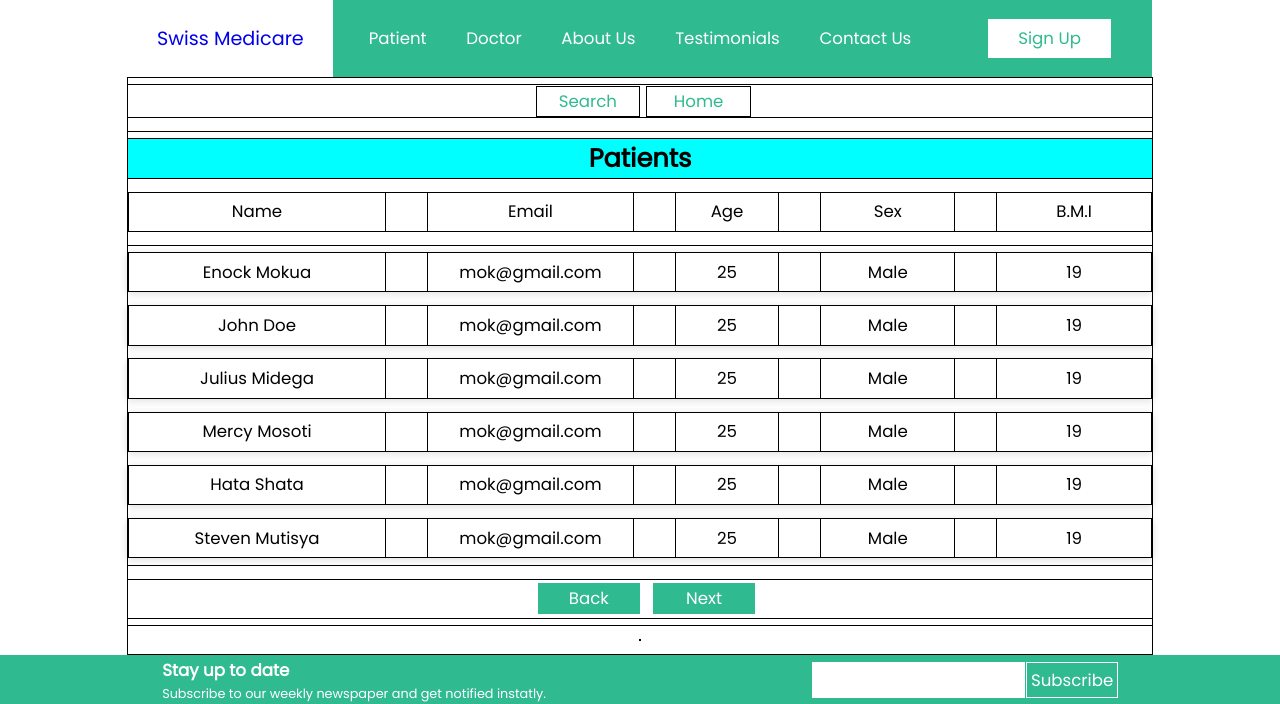
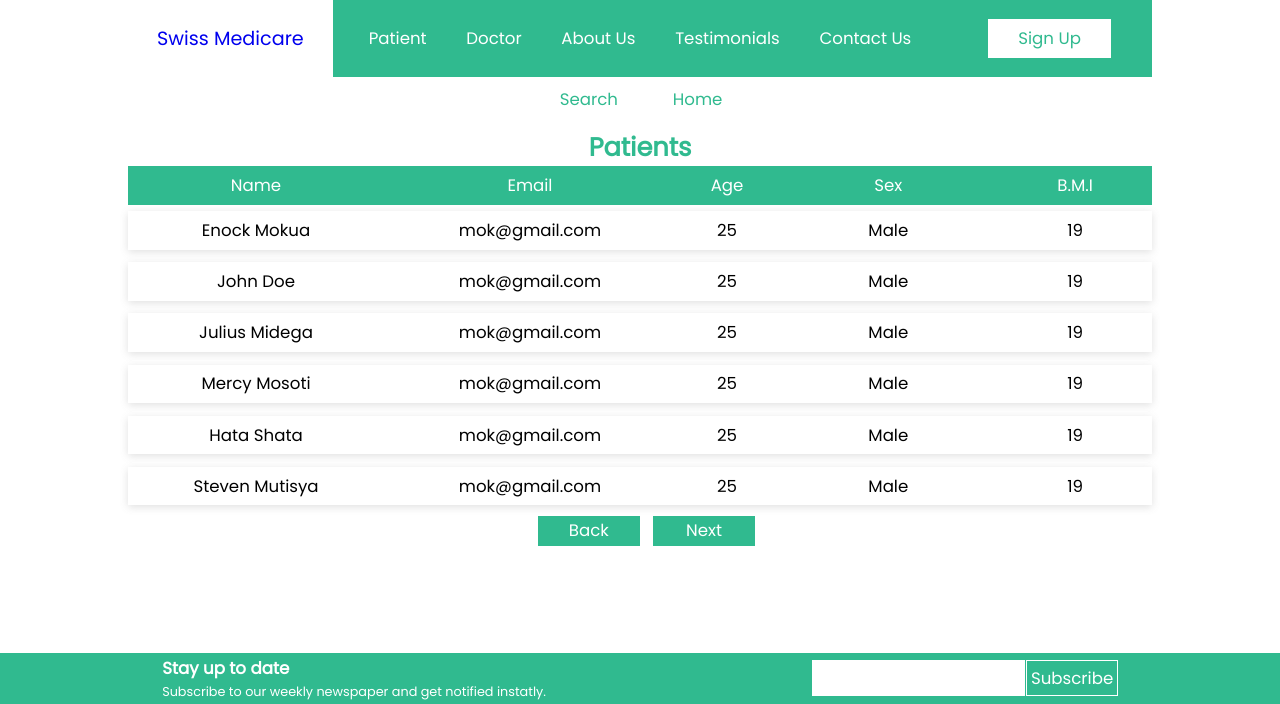
Before and after one commit to MokuaEnock/swiss, a React (Create React App) app: page /doctor in a window 1280 px wide. Shown: the top 704 px of the page. Built offline with nearby package versions, Linux system fonts and the light colour scheme.

Commit message:
remove comented code

```diff
--- a/src/components/doctor/doctor.js
+++ b/src/components/doctor/doctor.js
@@ -1,33 +1,8 @@
-import { Link, useNavigate } from "react-router-dom";
-import { Patientsdata } from "../../data";
+import { Link } from "react-router-dom";
 import React from "react";
 import DoctorList from "./doctorlist";
 
 export default function Doctor() {
-  let navigate = useNavigate();
-
-  let patients = Patientsdata.map((e) => {
-    return (
-      <li
-        className="doctor-patient"
-        key={e.id}
-        onClick={() => {
-          navigate(`/doctor/${e.id}`);
-        }}
-      >
-        <span className="doctor-item-image"></span>
-        <span className="doctor-item-contact">
-          <h4>{e.name}</h4>
-          <p>mokuaenock0@gmail.com</p>
-        </span>
-        <span className="doctor-item-age">27 years</span>
-        <span className="doctor-item-sex">Male</span>
-        <span className="doctor-item-type">Outpatient</span>
-        <span className="doctor-item-disease">Malaria</span>
-      </li>
-    );
-  });
-
   return (
     <main id="doctor">
       <span id="doctor-header">
--- a/src/components/doctor/patient.css
+++ b/src/components/doctor/patient.css
@@ -1,7 +1,6 @@
 #doctor {
   width: 100%;
-  max-height: 60vw;
-  border: thin solid black;
+  height: max-content;
   display: flex;
   flex-direction: column;
   align-items: center;
@@ -11,10 +10,6 @@
 #doctor > * {
   margin-top: 0.5vw;
   margin-bottom: 0.5vw;
-}
-
-#doctor * {
-  border: thin solid black;
 }
 
 #doctor-header {
@@ -47,11 +42,6 @@
   justify-content: flex-start;
 }
 
-#doctor-container > * {
-  margin-top: 0.5vw;
-  margin-bottom: 0.5vw;
-}
-
 #doctor-container-header {
   width: 100%;
   height: 3vw;
@@ -60,11 +50,13 @@
   flex-direction: row;
   align-items: center;
   justify-content: center;
-  background-color: aqua;
+  color: #30ba8f;
 }
 
 #doctor-item-header {
   width: 100%;
+  background-color: #30ba8f;
+  color: white;
   height: 3vw;
   display: flex;
   flex-direction: row;
@@ -75,7 +67,6 @@
 #doctor-item-header > span,
 li > span {
   height: 100%;
-  /* width: 60%; */
   display: flex;
   flex-direction: row;
   align-items: center;
```
